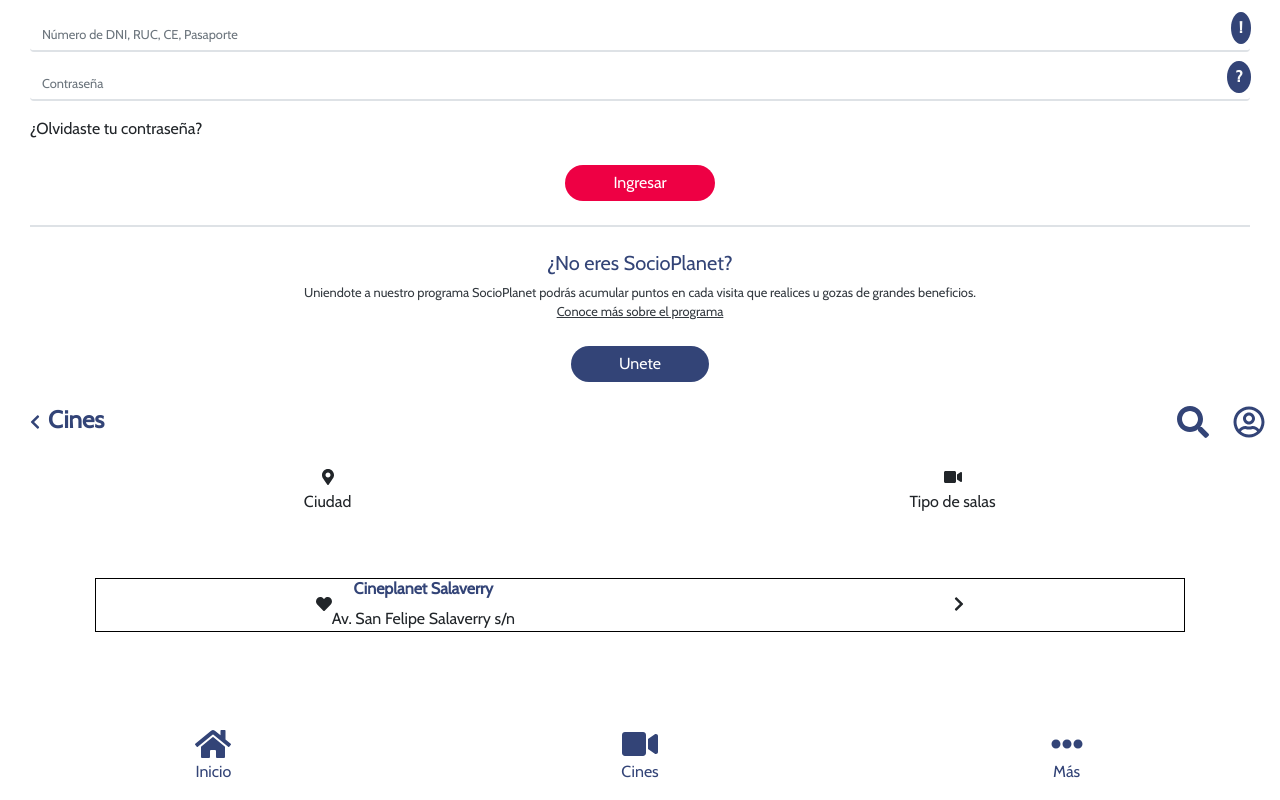
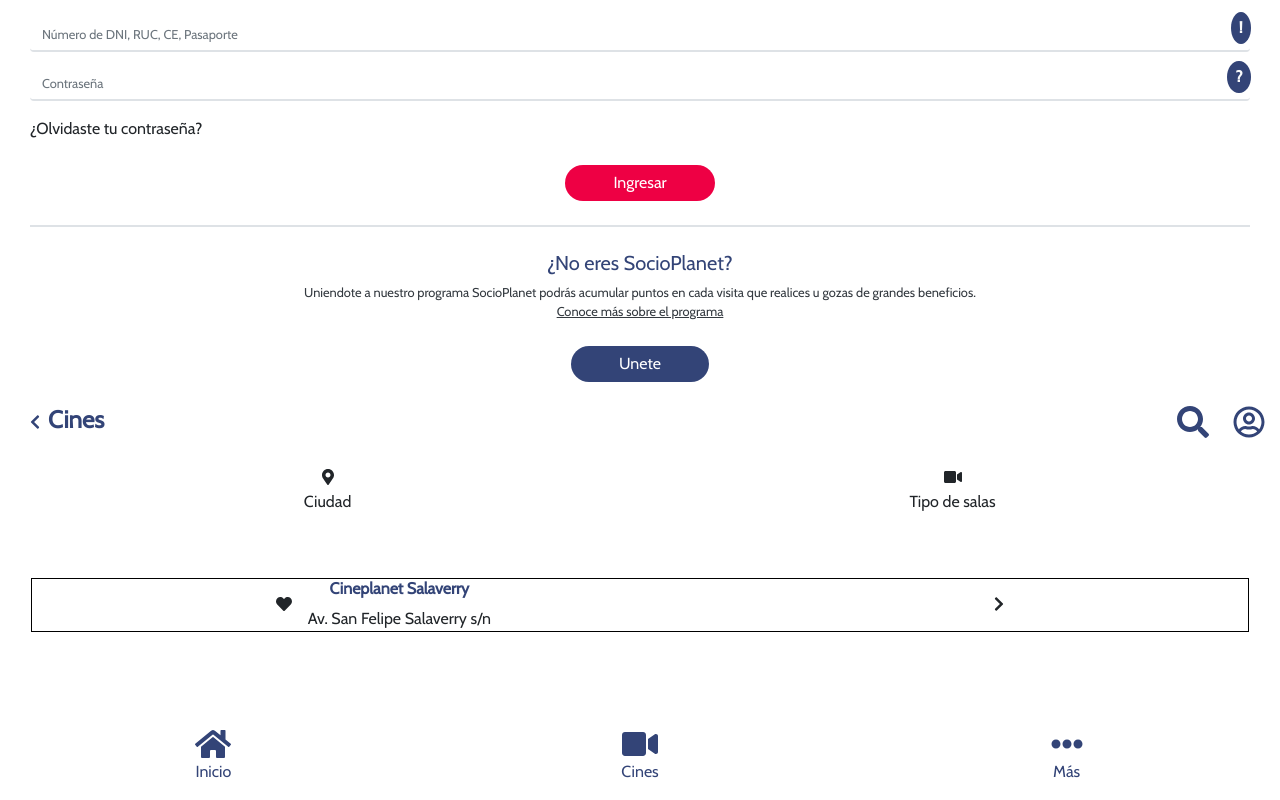
Before and after one commit to DDCenteno/Cineplanet, a React (Create React App) app: page / in a window 1280 px wide. Shown: the part 985-1785 px from the top of the page. Built offline with nearby package versions, Linux system fonts and the light colour scheme.

Commit message:
modificando estilos en el componentes Cines

```diff
--- a/src/components/App.css
+++ b/src/components/App.css
@@ -1,4 +1,4 @@
 .movies-list-container {
-  margin: 0 5em 5em;
+  margin: 0 1em 5em;
   border: 1px solid black;
 }
--- a/src/components/Cines.js
+++ b/src/components/Cines.js
@@ -20,7 +20,7 @@
         <div className="d-flex justify-content-around align-items-center movies-list-container">
         <div className="text-center d-flex align-items-center">
           <span><i className="fas fa-heart"></i></span>
-          <div className="d-inline-block">
+          <div className="d-inline-block ml-3 mr-3">
             <h6 className="text-blue font-weight-bold">Cineplanet Salaverry</h6>
             <span>Av. San Felipe Salaverry s/n</span>
           </div>
```
Also changed, not shown: src/assets/images/3d-glasses.svg (added), 1 other file (tests, documents, lock files or other folders).
